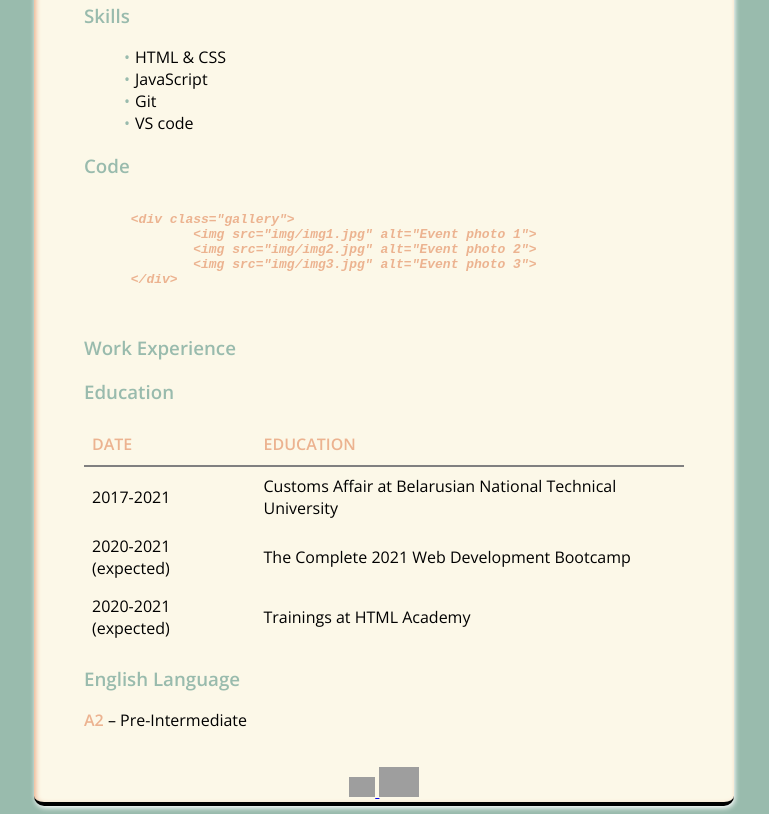
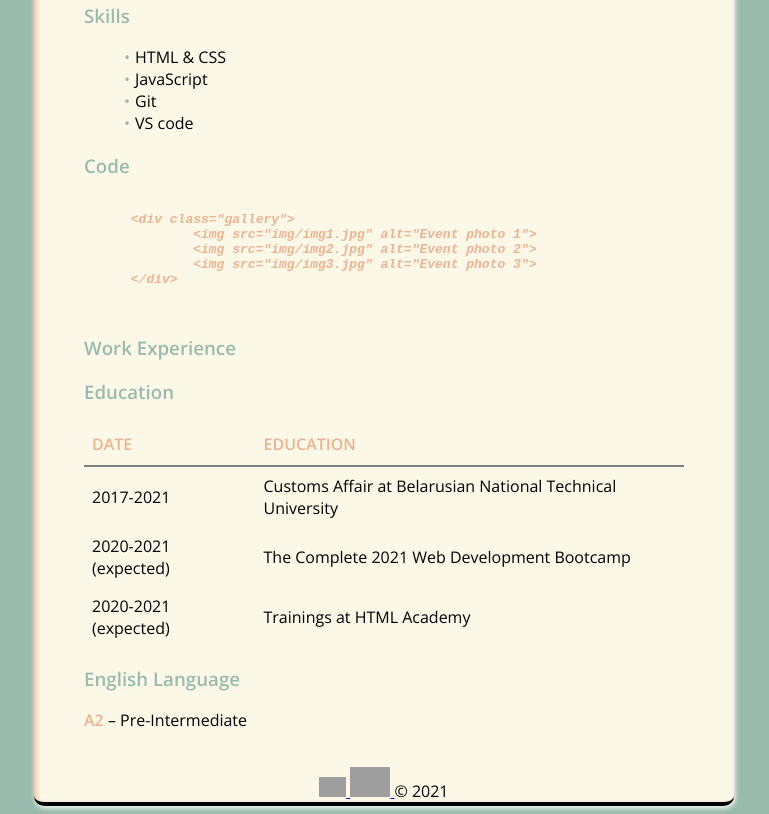
Before and after one commit to Anastasiya-la/rsschool-cv, a plain HTML site: page index.html in a window 1280 px wide. Shown: the part 543-1357 px from the top of the page, without its empty margins (256-1025 px from the left). Drawn offline with nearby package versions, Linux system fonts and the light colour scheme; grey boxes are pictures that could not be loaded.

Commit message:
feat: update html file with tag time

```diff
--- a/index.html
+++ b/index.html
@@ -119,6 +119,7 @@
             alt="rsscool-icon"
             width="40">
         </a>
+        <time datetime="2021-03-01">© 2021</time>
       </footer>
     </div>
   </body>
```
